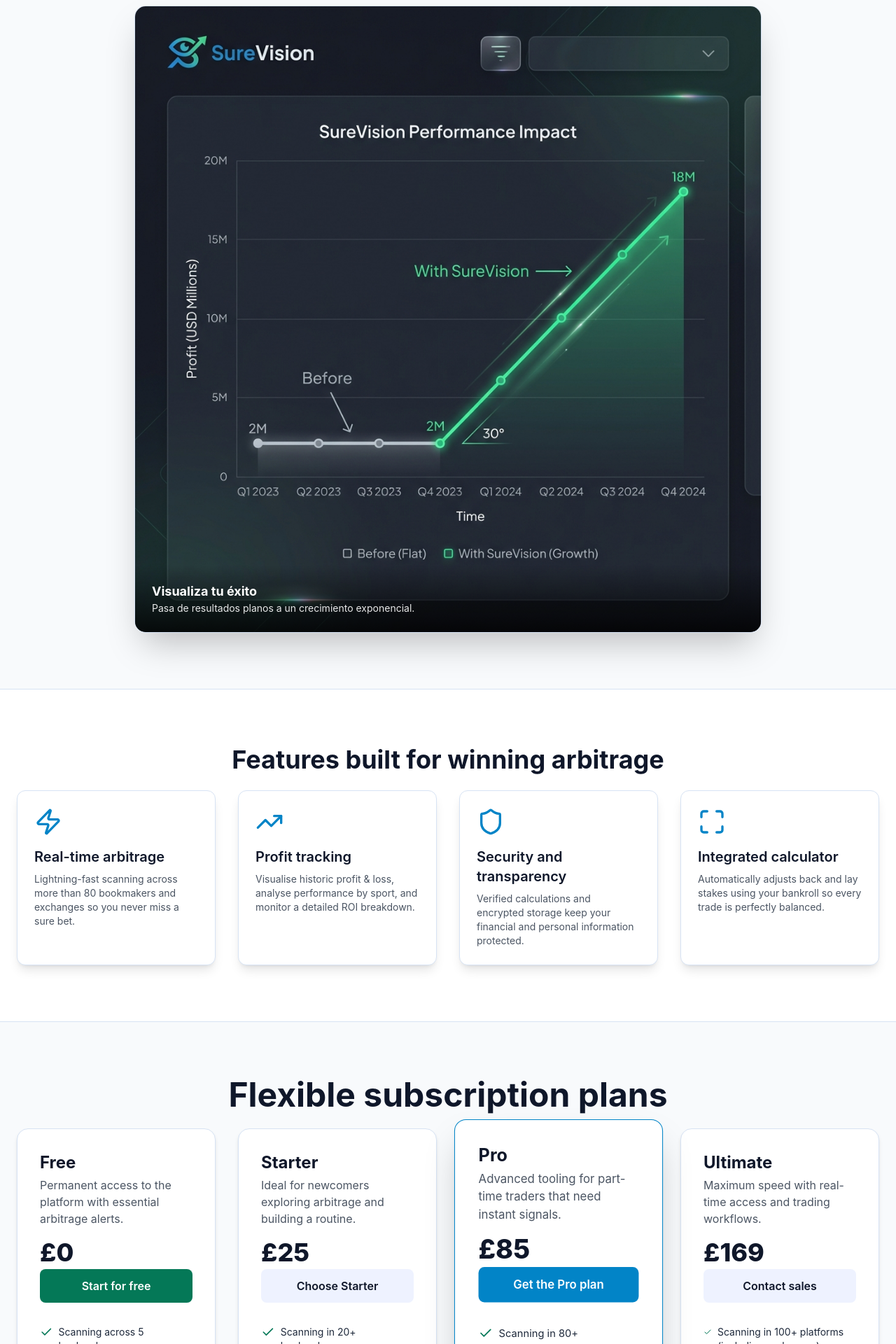
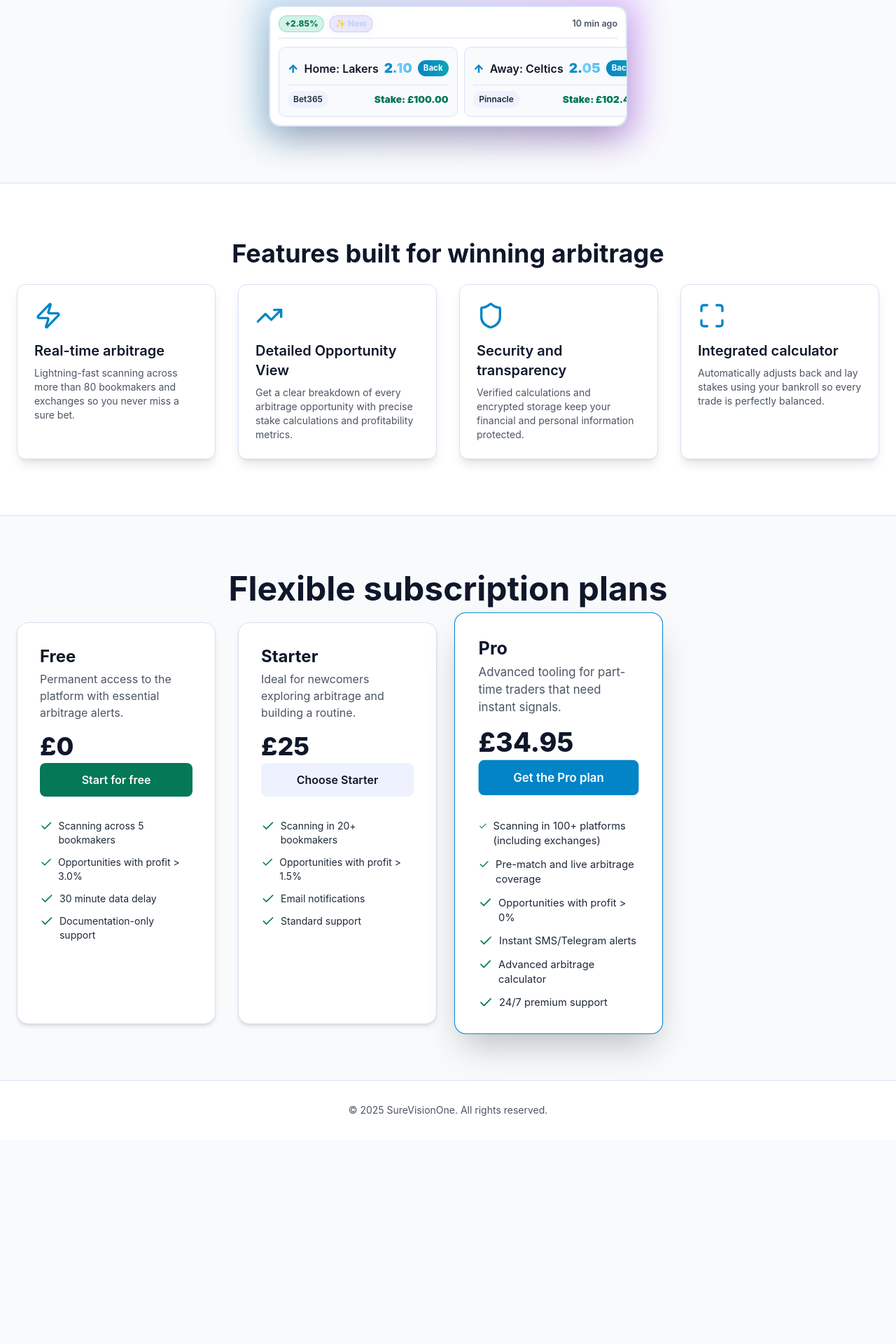
Before and after one commit to Buzzerage/surevisionone_frontend, a Next.js app: page / in a window 1280 px wide. Shown: the part 540-2460 px from the top of the page at 70% size. After the commit the page ends 2168 px from the top, so only its background shows below. Built offline with nearby package versions, Linux system fonts and the light colour scheme.

Commit message:
Deadlock solved

```diff
--- a/src/features/landing/LandingPage.tsx
+++ b/src/features/landing/LandingPage.tsx
@@ -14,7 +14,34 @@
 };
 
 
+import ArbitrageCard from "@/features/arbitrage/components/cards/ArbitrageCard";
+import type { Arbitrage, StakeResult } from "@/features/arbitrage/utils/types";
+
 const FEATURE_ICONS: LucideIcon[] = [Zap, TrendingUp, Shield, Maximize];
+
+// Mock data for the arbitrage card
+const MOCK_ARB: Arbitrage = {
+  id_arb: "demo-arb-1",
+  profit_percent: 2.85,
+  date_obtained: "10 min ago",
+  type: "Back vs Back",
+  home: { team: "Lakers", bookmaker: "Bet365", odds: 2.10 },
+  away: { team: "Celtics", bookmaker: "Pinnacle", odds: 2.05 }
+} as unknown as Arbitrage;
+
+const MOCK_STAKES: StakeResult = {
+  stakeHome: 100,
+  stakeAway: 102.44,
+  profit: 5.77,
+  roi: 2.85,
+  stakeBack: 100,
+  stakeLay: 0,
+  liabilityLay: 0,
+  back_comm: 0,
+  lay_comm: 0,
+  currency: "EUR"
+} as unknown as StakeResult;
+
 
 export default function LandingPage({ onStartClick }: LandingPageProps) {
   const [showLoginModal, setShowLoginModal] = useState(false);
@@ -66,16 +93,33 @@
             </button>
 
             <div className="mt-20 flex justify-center">
-              <div className="relative w-full max-w-4xl overflow-hidden rounded-2xl shadow-2xl border border-[var(--color-border)]">
-                {/* eslint-disable-next-line @next/next/no-img-element */}
-                <img
-                  src="/earnings_graph.png"
-                  alt="Earnings Graph - Projected Growth with SureVisionOne"
-                  className="w-full h-auto object-cover"
-                />
-                <div className="absolute bottom-0 left-0 right-0 bg-gradient-to-t from-black/80 to-transparent p-6 text-white text-left">
-                  <p className="font-bold text-lg">Visualiza tu éxito</p>
-                  <p className="text-sm opacity-90">Pasa de resultados planos a un crecimiento exponencial.</p>
+              <div className="relative w-full max-w-lg">
+                <div className="absolute -inset-4 bg-gradient-to-r from-[var(--color-accent-primary)] to-purple-600 rounded-2xl opacity-30 blur-xl animate-pulse" />
+                <div className="relative rounded-2xl shadow-2xl border border-[var(--color-border)] overflow-hidden bg-[var(--color-card-bg)]">
+                  <ArbitrageCard
+                    arb={MOCK_ARB}
+                    stakes={MOCK_STAKES}
+                    deltaState="new"
+                    labels={{
+                      homePrefix: isUkPricing ? "Home" : "Local",
+                      awayPrefix: isUkPricing ? "Away" : "Visitante",
+                      ariaLabel: () => "Demo Arbitrage",
+                      betInfo: {
+                        stake: isUkPricing ? "Stake" : "Apuesta",
+                        liability: isUkPricing ? "Liability" : "Riesgo",
+                        back: "Back",
+                        lay: "Lay"
+                      },
+                      newBadge: isUkPricing ? "New" : "Nuevo"
+                    }}
+                    formatCurrency={(val) => {
+                      if (val === undefined || val === null) return "";
+                      return new Intl.NumberFormat(isUkPricing ? "en-GB" : "es-ES", {
+                        style: "currency",
+                        currency: isUkPricing ? "GBP" : "EUR"
+                      }).format(val);
+                    }}
+                  />
                 </div>
               </div>
             </div>
--- a/src/lib/i18n/translations.ts
+++ b/src/lib/i18n/translations.ts
@@ -369,9 +369,9 @@
             "Lightning-fast scanning across more than 80 bookmakers and exchanges so you never miss a sure bet.",
         },
         {
-          title: "Profit tracking",
+          title: "Detailed Opportunity View",
           description:
-            "Visualise historic profit & loss, analyse performance by sport, and monitor a detailed ROI breakdown.",
+            "Get a clear breakdown of every arbitrage opportunity with precise stake calculations and profitability metrics.",
         },
         {
           title: "Security and transparency",
@@ -412,10 +412,11 @@
         },
         {
           name: "Pro",
-          price: { eur: 99, gbp: 85 },
+          price: { eur: 39.95, gbp: 34.95 },
           tagline: "Advanced tooling for part-time traders that need instant signals.",
           features: [
-            "Scanning in 80+ bookmakers",
+            "Scanning in 100+ platforms (including exchanges)",
+            "Pre-match and live arbitrage coverage",
             "Opportunities with profit > 0%",
             "Instant SMS/Telegram alerts",
             "Advanced arbitrage calculator",
@@ -423,19 +424,6 @@
           ],
           isPopular: true,
           cta: "Get the Pro plan",
-        },
-        {
-          name: "Ultimate",
-          price: { eur: 199, gbp: 169 },
-          tagline: "Maximum speed with real-time access and trading workflows.",
-          features: [
-            "Scanning in 100+ platforms (including exchanges)",
-            "Pre-match and live arbitrage coverage",
-            "Opportunities with profit > 0%",
-            "Integration API (Beta)",
-            "Personal advisor",
-          ],
-          cta: "Contact sales",
         },
       ],
     },
@@ -750,9 +738,9 @@
       footer: "Todos los derechos reservados, SureVisionOne.",
       features: [
         {
-          title: "Visualización de Crecimiento",
+          title: "Vista Detallada de Oportunidades",
           description:
-            "Observa cómo tus beneficios se disparan con nuestro gráfico de rendimiento proyectado. Pasa de un crecimiento plano a una tendencia alcista constante.",
+            "Obtén un desglose claro de cada oportunidad de arbitraje con cálculos precisos de apuesta y métricas de rentabilidad.",
         },
         {
           title: "Datos Reales, Sin Filtros",
@@ -798,30 +786,18 @@
         },
         {
           name: "PRO",
-          price: { eur: 39, gbp: 34 },
+          price: { eur: 39.95, gbp: 34.95 },
           tagline: "Para quienes buscan oportunidades en todo momento.",
           features: [
-            "Arbitrajes en partidos en JUEGO (Live)",
-            "Arbitrajes de partidos futuros",
+            "Escaneo en 100+ plataformas (incluye exchanges)",
+            "Arbitrajes Pre-partido y Live",
             "Todos los deportes incluidos",
             "Sin límite de rentabilidad",
-            "Alertas instantáneas",
+            "Alertas instantáneas (SMS/Telegram)",
+            "Calculadora avanzada y Soporte 24/7",
           ],
           isPopular: true,
           cta: "Obtener Plan PRO",
-        },
-        {
-          name: "Ultimate",
-          price: { eur: 199, gbp: 169 },
-          tagline: "Máxima velocidad y acceso a arbitrajes en tiempo real y trading.",
-          features: [
-            "Escaneo en 100+ plataformas (incluye exchanges)",
-            "Arbitrajes Pre-partido y Live",
-            "Arbitrajes con beneficio > 0%",
-            "API de Integración (Beta)",
-            "Asesor personalizado",
-          ],
-          cta: "Contactar",
         },
       ],
     },
--- a/src/providers/LanguageProvider.tsx
+++ b/src/providers/LanguageProvider.tsx
@@ -160,7 +160,6 @@
 
       if (session?.user) {
         setUserId(session.user.id);
-        await fetchProfileLanguage(session.user.id);
       } else {
         setUserId(null);
         applyLocalLanguage();
```
Also changed, not shown: 1 other file (tests, documents, lock files or other folders).
